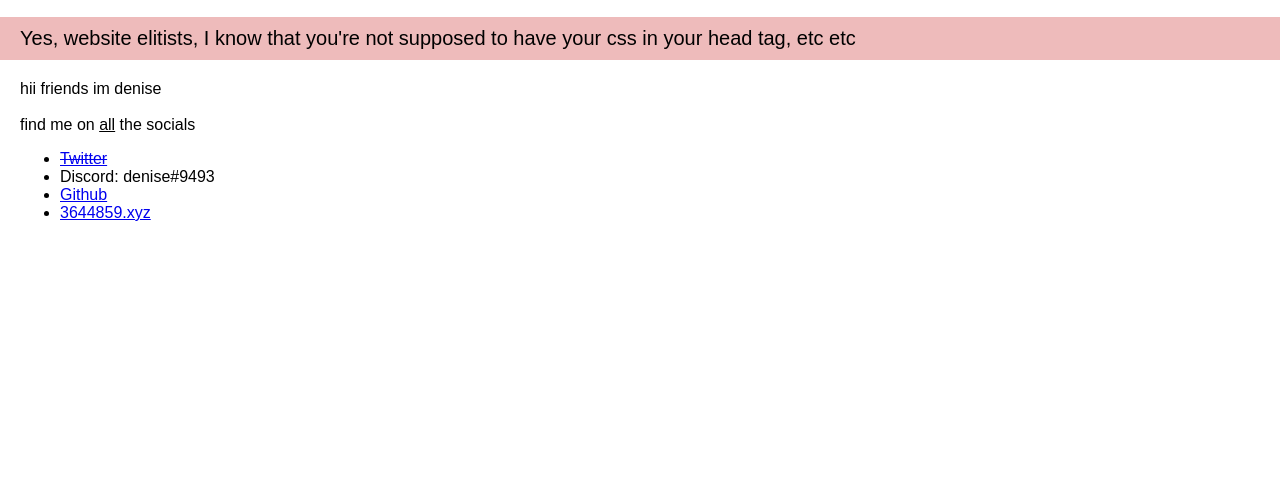
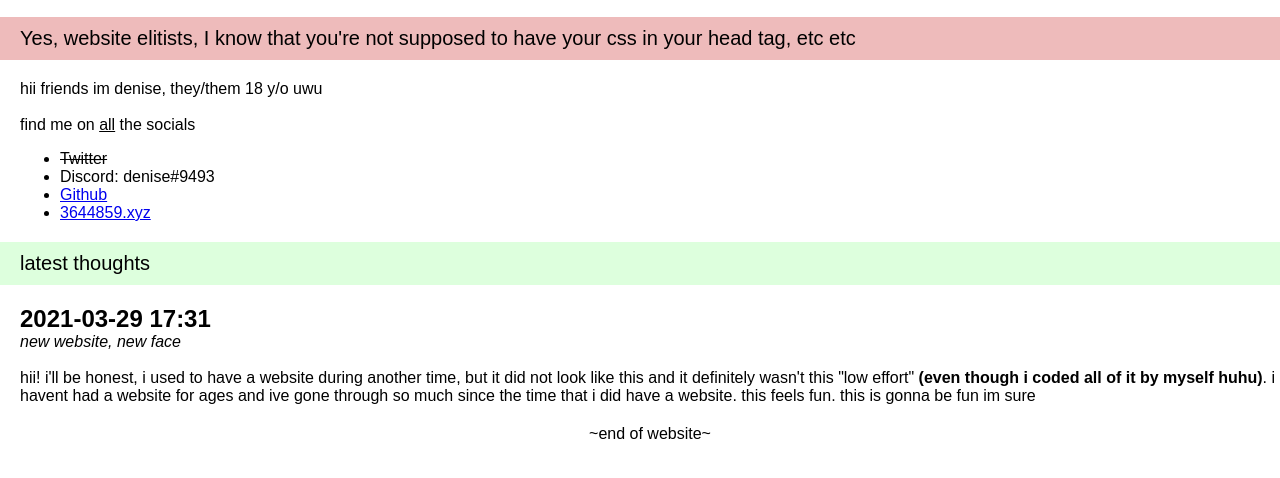
Before and after one commit to nyadenise/website, a plain HTML site: page index.html in a window 1280 px wide. Shown: the part 60-538 px from the top of the page. Drawn offline with Linux system fonts and the light colour scheme.

Commit message:
Updated index.html

```diff
--- a/index.html
+++ b/index.html
@@ -7,7 +7,7 @@
 			body, html{
 				margin: 0;
 			}
-			header, section{
+			header, section, footer{
 				font-family: Arial, Helvetica, sans-serif;
 				padding-top: 20px;
 				padding-left: 20px;
@@ -15,7 +15,7 @@
 			h1, p {
 				margin: 0;
 			}
-			#warning{
+			#warning, #blogheader{
 				margin-top: 20px;
 				font-size: 20px;
 				background-color: #eebbbb;
@@ -23,10 +23,18 @@
 				display: flex;
 				align-items: center;
 			}
+			#blogheader{
+				background-color: #ddffdd;
+			}
 			.underline{
 				font-size: inherit;
 				font-family: inherit;
 				text-decoration: underline;
+			}
+			footer{
+				display:flex;
+				justify-content: center;
+				align-items: center;
 			}
 		</style>
 	</head>
@@ -38,17 +46,29 @@
 			<p>Yes, website elitists, I know that you're not supposed to have your css in your head tag, etc etc</p>
 		</section>
 		<section id="main">
-			<p>hii friends im denise</p>
+			<p>hii friends im denise, they/them 18 y/o uwu</p>
 			<br>
 			<p>find me on <font class="underline">all</font> the socials</p>
 			<ul>
-				<li><a href="about:blank" target="_blank"><del>Twitter</del></a></li>
+				<li><del>Twitter</del></li>
 				<li>Discord: denise#9493</li>
 				<li><a href="https://github.com/nyadenise" target="_blank">Github</a></li>
 				<li><a href="https://3644859.xyz">3644859.xyz</a></li>
 			</ul>
-			<p></p>
-			<br>
 		</section>
+		<section id="blogheader">
+			<p>latest thoughts</p>
+		</section>
+		<section id="blog">
+			<div>
+				<h1>2021-03-29 17:31</h1>
+				<p><i>new website, new face</i></p>
+				<br>
+				<p>hii! i'll be honest, i used to have a website during another time, but it did not look like this and it definitely wasn't this "low effort" <b>(even though i coded all of it by myself huhu)</b>. i havent had a website for ages and ive gone through so much since the time that i did have a website. this feels fun. this is gonna be fun im sure</p>
+			</div>
+		</section>
+		<footer>
+			~end of website~
+		</footer>
 	</body>
 </html>
```
